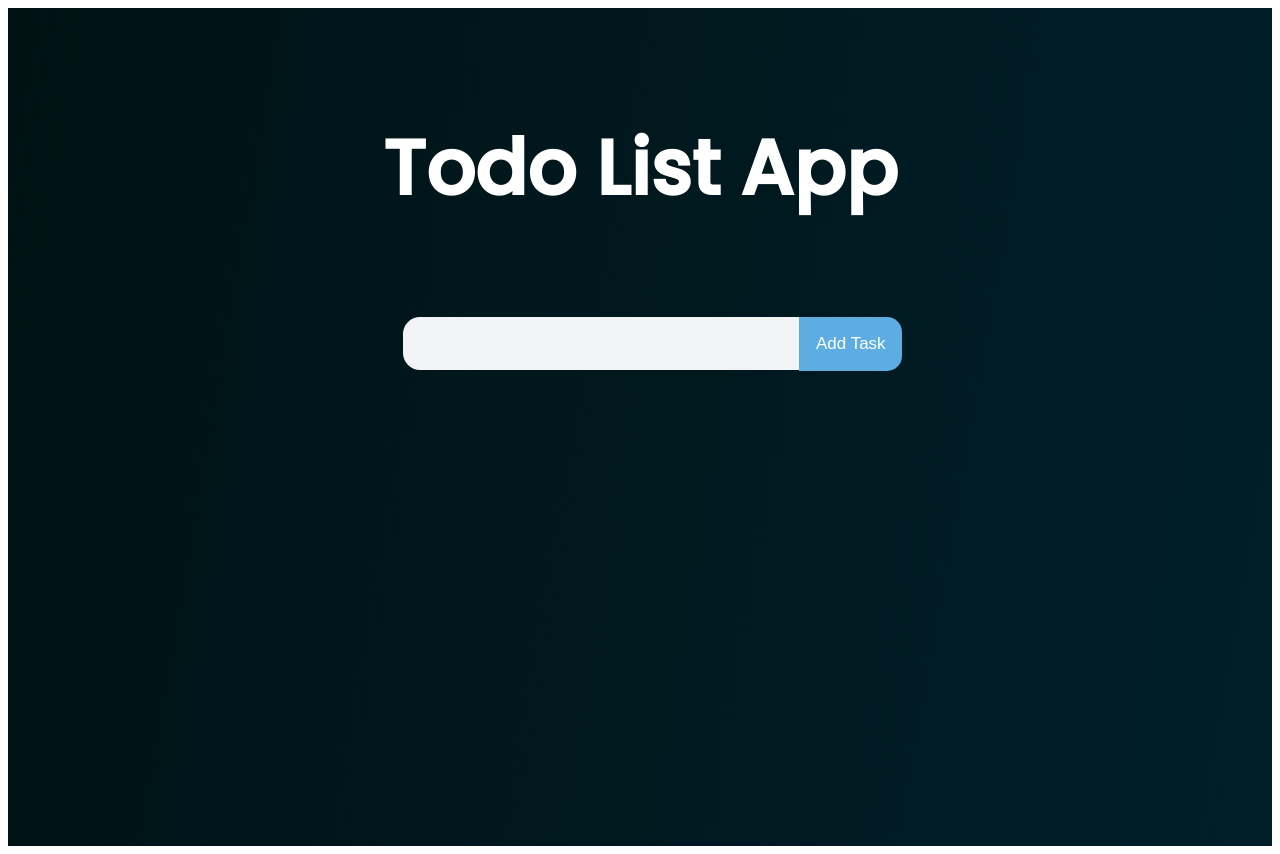
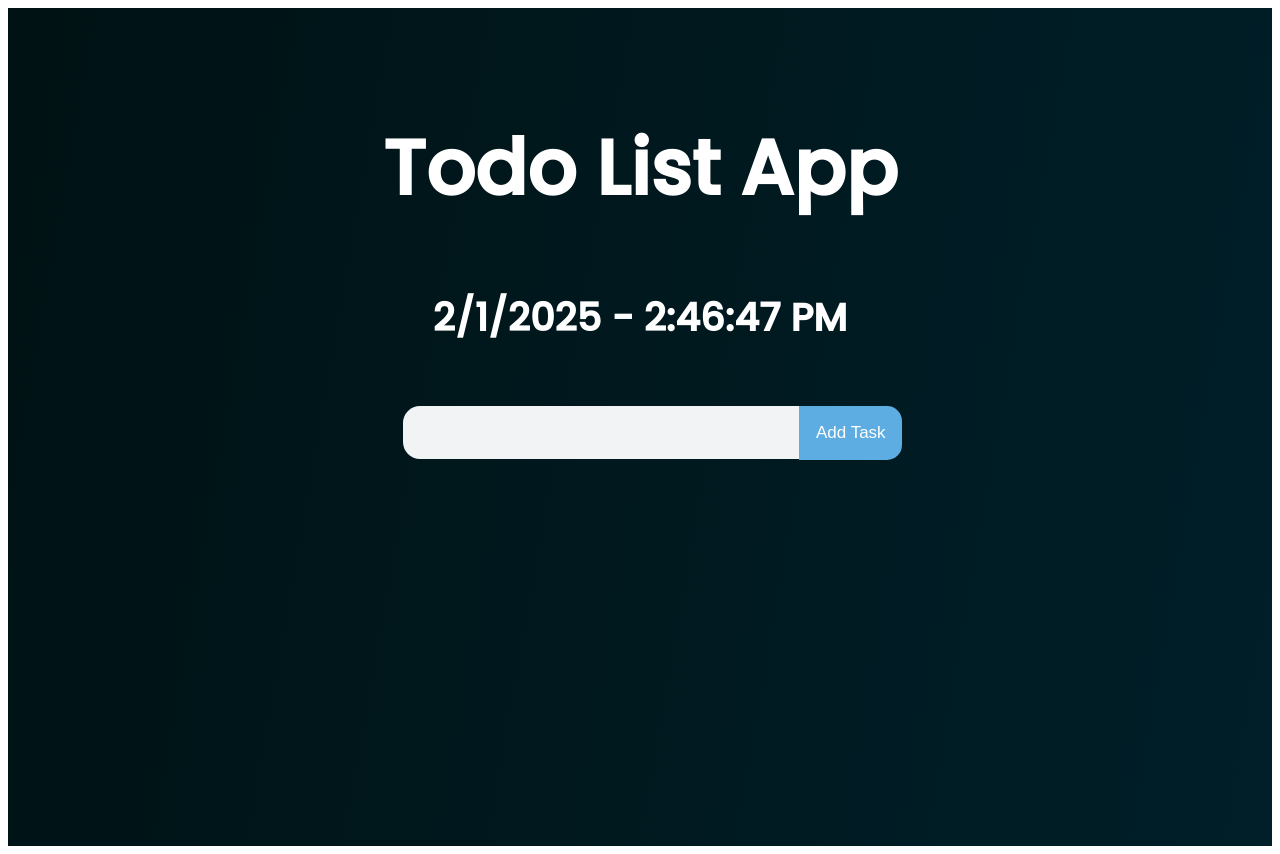
Before and after one commit to arijit157/ToDo-React-App, a React (Vite) app: page / in a window 1280 px wide. Built offline with nearby package versions, Linux system fonts and the light colour scheme.

Commit message:
Added date and time feature to Todo.jsx

```diff
--- a/src/components/Todo.jsx
+++ b/src/components/Todo.jsx
@@ -7,31 +7,40 @@ import { MdDeleteForever } from "react-icons/md";
 function Todo() {
 
     const [inputValue, setInputValue] = useState("");
-    const[task, setTask] = useState([]);
+    const [task, setTask] = useState([]);
+    let[time, setTime] = useState("");
 
     let handleFormSubmit = (e) => {
+
         e.preventDefault();
 
-        if(inputValue.length === 0){
+        if (inputValue.length === 0) {
             return;
         }
+
         // setTask((prev) => [...prev, inputValue]);
-        if(!task.includes(inputValue)){
+
+        if (!task.includes(inputValue)) {
             task.push(inputValue);
-            console.log(task);
             setTask(task);
             setInputValue("");
         }
-        else{
+        else {
             setInputValue("");
         }
     }
+
+    setInterval(() => {
+        setTime(new Date().toLocaleTimeString());
+    }, 1000);
 
     return (
         <section className="todo-container">
             <header>
                 <h1>Todo List App</h1>
+                <h2 className='date-time'>{new Date().toLocaleDateString()} - {time}</h2>
             </header>
+
             <section className='form'>
                 <form onSubmit={(event) => handleFormSubmit(event)}>
                     <div>
@@ -45,11 +54,11 @@ function Todo() {
             <section className='myUnOrdList'>
                 <ul>
                     {task.map((el, index) => {
-                        return(
+                        return (
                             <li key={index} className='todo-item'>
                                 <span>{el}</span>
                                 <button className='check-btn'><FaCheckCircle /></button>
-                                <button className='delete-btn'><MdDeleteForever/></button>
+                                <button className='delete-btn'><MdDeleteForever /></button>
                             </li>
                         );
                     })}
```
